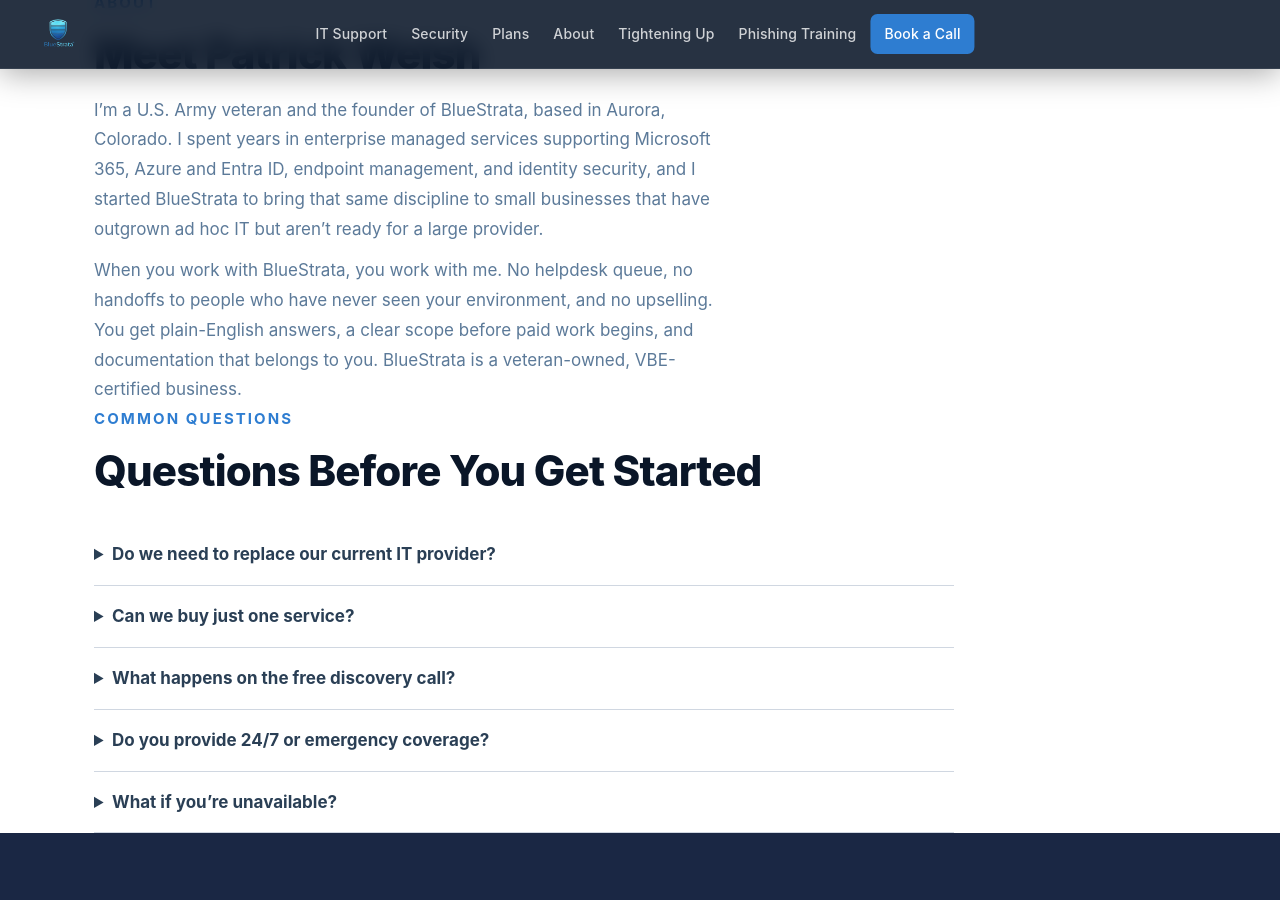
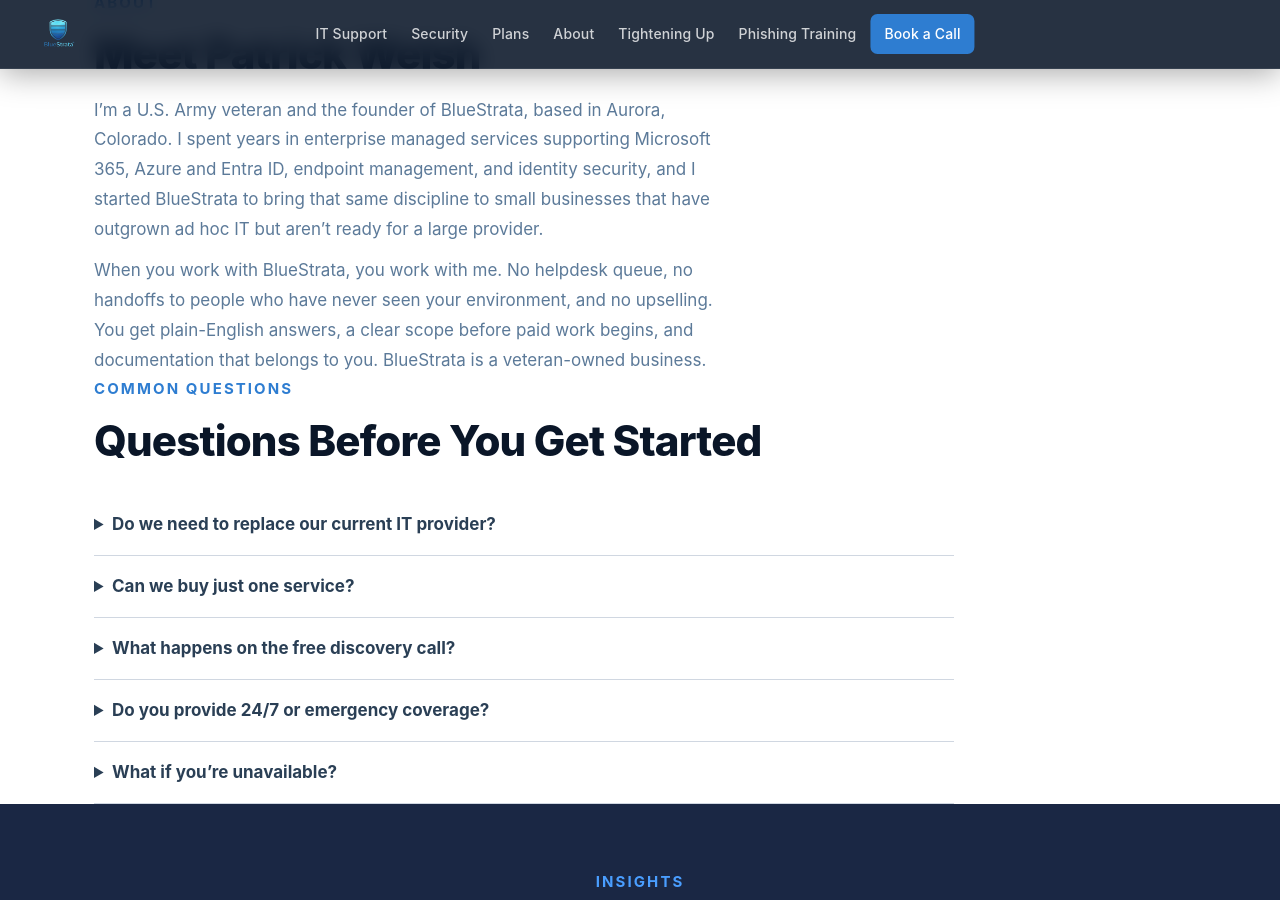
Before and after one commit to patrickmwelsh4040-ai/bluestrata-website, a Jekyll site: the page built from index.html, in a window 1280 px wide and 900 px high, scrolled down 4148 px. Built offline with Jekyll 4.4.1, drawn with Linux system fonts in a browser that asks for light colours; some of the changed text lies outside the part shown.

Commit message:
Remove VBE-certified claim; keep veteran-owned (#6)

```diff
--- a/index.html
+++ b/index.html
@@ -18,7 +18,7 @@ description: "Veteran-owned IT support and security for Aurora and Denver small
   <div class="container">
     <div class="hero-content">
       <div class="hero-logo fade-in"><img src="/assets/Logo.png" alt="BlueStrata LLC - Integrated for the future" /></div>
-      <div class="hero-badge fade-in delay-1">Veteran-Owned · VBE-Certified · Aurora / Denver Metro</div>
+      <div class="hero-badge fade-in delay-1">Veteran-Owned · Aurora / Denver Metro</div>
       <h1 class="hero-headline fade-in delay-2">IT Support for Small Businesses <em>That Have Outgrown Ad Hoc Help.</em></h1>
       <p class="hero-sub fade-in delay-3">Founder-led IT and cybersecurity for Colorado Front Range small businesses, with clear starting prices and no surprise scope.</p>
       <div class="hero-btns fade-in delay-4">
@@ -27,7 +27,7 @@ description: "Veteran-owned IT support and security for Aurora and Denver small
         <a href="/downloads/BlueStrata_Practical_IT_Support_Guide.pdf" class="btn btn-outline" download>Download the Service Guide</a>
       </div>
       <div class="hero-trust fade-in delay-4">
-        <div class="hero-trust-item"><div class="hero-trust-icon">🎖️</div><span>Veteran-Owned · VBE-Certified</span></div>
+        <div class="hero-trust-item"><div class="hero-trust-icon">🎖️</div><span>Veteran-Owned</span></div>
         <div class="hero-trust-item"><div class="hero-trust-icon">🏢</div><span>Remote-first · Onsite across Denver Metro</span></div>
       </div>
     </div>
@@ -149,7 +149,7 @@ description: "Veteran-owned IT support and security for Aurora and Denver small
       <h2 class="section-title">Meet Patrick Welsh</h2>
       <!-- TODO: add a headshot here once you have one, for example: <img src="/assets/patrick-welsh.jpg" alt="Patrick Welsh, founder of BlueStrata" /> -->
       <p class="section-sub">I&rsquo;m a U.S. Army veteran and the founder of BlueStrata, based in Aurora, Colorado. I spent years in enterprise managed services supporting Microsoft 365, Azure and Entra ID, endpoint management, and identity security, and I started BlueStrata to bring that same discipline to small businesses that have outgrown ad hoc IT but aren&rsquo;t ready for a large provider.</p>
-      <p class="section-sub" style="margin-top:12px;">When you work with BlueStrata, you work with me. No helpdesk queue, no handoffs to people who have never seen your environment, and no upselling. You get plain-English answers, a clear scope before paid work begins, and documentation that belongs to you. BlueStrata is a veteran-owned, VBE-certified business.</p>
+      <p class="section-sub" style="margin-top:12px;">When you work with BlueStrata, you work with me. No helpdesk queue, no handoffs to people who have never seen your environment, and no upselling. You get plain-English answers, a clear scope before paid work begins, and documentation that belongs to you. BlueStrata is a veteran-owned business.</p>
     </div>
   </div>
 </section>
```
